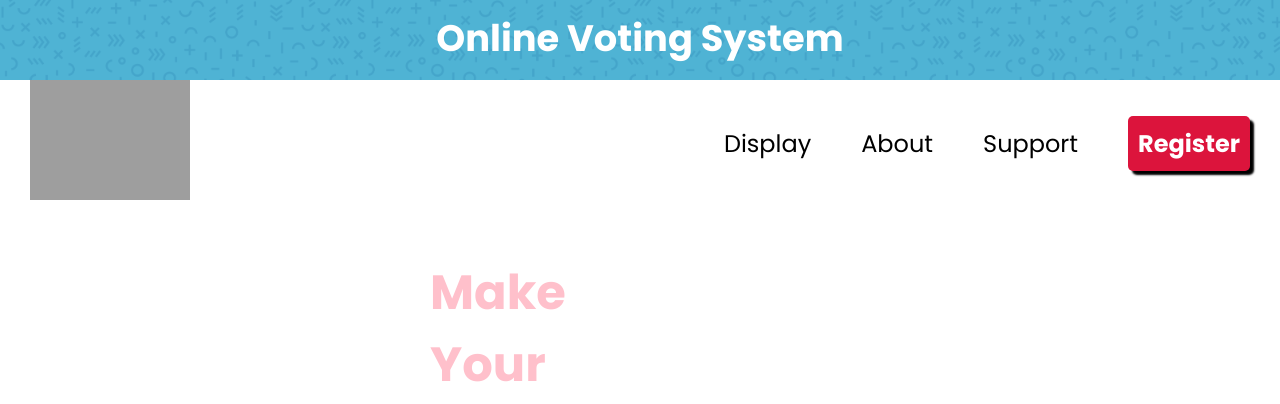
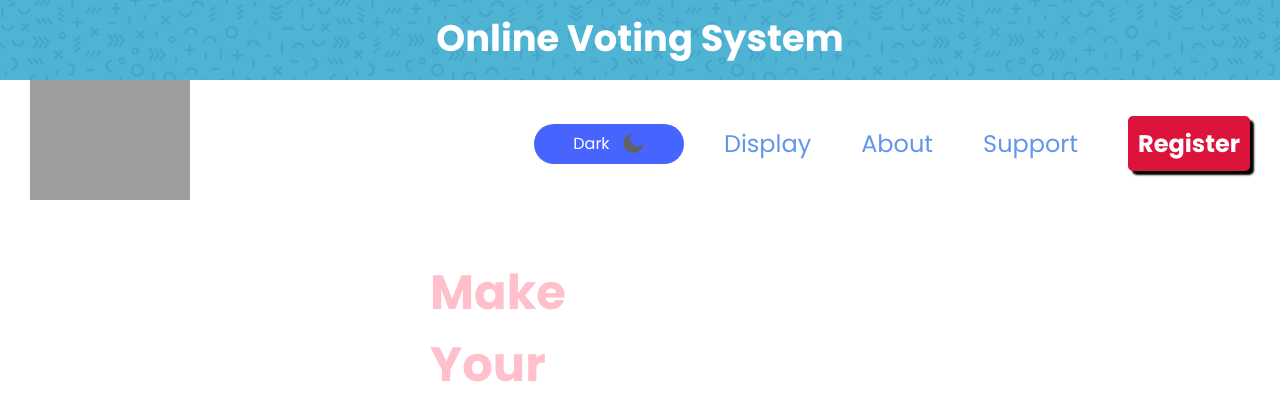
Before and after one commit to SwapnilPal12/Online-Voting-System, a PHP site: page / in a window 1280 px wide. Shown: the top 404 px of the page. Run offline with PHP 8.4, Linux system fonts and the light colour scheme; some libraries are stand-ins or nearby versions; some web fonts are replaced; grey boxes are pictures that could not be loaded.

Commit message:
dark-commit

```diff
--- a/index.html
+++ b/index.html
@@ -19,6 +19,10 @@
             </a>
             <div class="nav-links">
                 <ul class="flex">
+                    <div class="toggle-btn" id="btn">
+                        <span id="btnText">Dark</span>
+                        <img src="assets/dark theme icon/moon.png" id="btnIcon">
+                    </div>
                     <li><a href="displayuser.php" class="hover-links">Display</a></li>
                     <li><a href="about.html" class="hover-links">About</a></li>
                     <li><a href="support.html" class="hover-links">Support</a></li>
@@ -45,6 +49,6 @@
 
 
     <footer></footer>
-    <script src="https://kit.fontawesome.com/801b51457c.js" crossorigin="anonymous"></script>
+    <script src="script.js"></script>
 </body>
 </html>
--- a/login.php
+++ b/login.php
@@ -1,4 +1,5 @@
 <?php
+session_start();
 include("dbconnect.php");
 ?>
 <?php
--- /dev/null
+++ b/script.js
@@ -0,0 +1,21 @@
+const btn= document.getElementById("btn");
+const btnText=document.getElementById("btnText");
+const btnIcon= document.getElementById("btnIcon");
+const para= document.querySelector("p");
+
+btn.onclick = function(){
+    document.body.classList.toggle("dark-theme");
+
+    if(document.body.classList.contains("dark-theme")){
+        btnIcon.src="assets/dark theme icon/sun.png";
+        btnText.innerHTML="Light";
+        para.style.color="white";
+    }
+    else{
+        btnIcon.src="assets/dark theme icon/moon.png";
+        btnText.innerHTML="Dark";
+        para.style.color="black";
+
+
+    }
+}
--- a/style.css
+++ b/style.css
@@ -8,6 +8,10 @@
 body{
     font-family: 'Poppins', sans-serif;
     color: blue;
+    background: var(--background-color);
+    color: var(--text-color);
+    transition: 0.8s;
+
 }
 h1{
     font-size: 3rem;
@@ -75,7 +79,7 @@ li{
     font-size: 1.5rem;
 }
 .hover-links{
-    color: black;
+    color: cornflowerblue;
     transition: 0.2s ease-out;
 }
 .hover-links:hover{
@@ -98,3 +102,32 @@ li{
 header{
     padding: 50px 400px 100px;
 }
+
+:root{
+    --background-color:#fff;
+    --text-color:#555;
+    --title-color: #000;
+}
+.dark-theme{
+    --background-color:#000;
+    --text-color:#999;
+    --title-color: #fff;
+}
+.toggle-btn{
+    background: #4864ff;
+    color: #fff;
+    display: flex;
+    align-items: center;
+    justify-content: center;
+    width: 150px;
+    height: 40px;
+    border-radius: 20px;
+    cursor: pointer;
+}
+.toggle-btn img{
+    width: 25px;
+    margin-left: 10px;
+}
+p{
+    color: black;
+}
--- a/voting.html
+++ b/voting.html
@@ -24,7 +24,9 @@
             <h2>Name: SWAPNIL PAL <br><br>
                 Party: BJP <br><br></h2>
             <form action="voting.php" method="post">
-                <input type="submit" value="BJP" class="hi" name="p2">
+                BJP<input type="radio" value="BJP" class="hi" name="p2">
+                Congress<input type="radio" value="Congress" class="hi" name="p2">
+                AAP<input type="radio" value="AAP" class="hi" name="p2">
             </form>
         </div>
         <div class="container third">
```
Also changed, not shown: displayuser.php (+12 -0 lines), gg.css (added, +37 -0 lines), logout.php (added, +7 -0 lines), profile.php (added, +20 -0 lines), winresult.php (added, +23 -0 lines), assets/dark theme icon/moon.png (added), assets/dark theme icon/sun.png (added), menu.html (added), updatepass.php (added).
